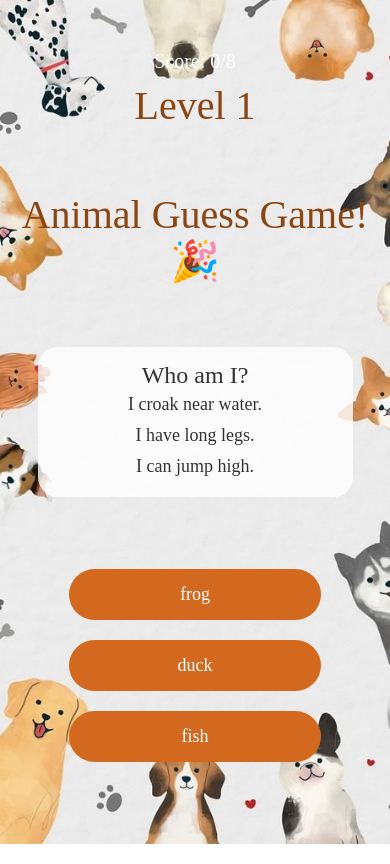
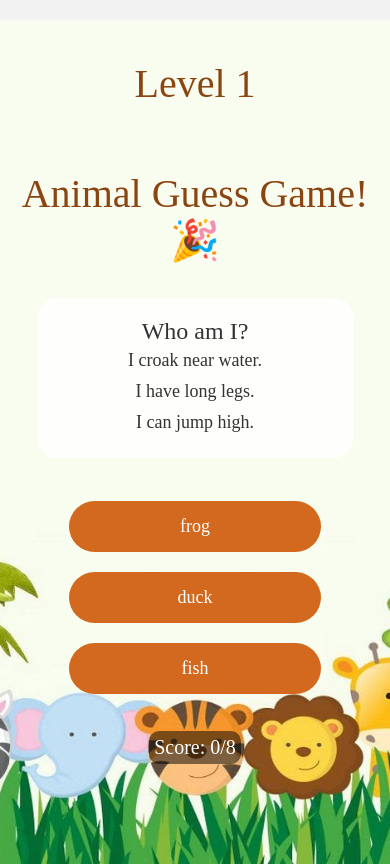
Before and after one commit to ThenukaAnjala/Smart-Learning-Platform-for-Early-Childhood-Education-SLPECE-, a React Native app in the folder frontend/: screen /AnimalQuizScreen in a window 390 px wide. Built offline with nearby package versions, Linux system fonts and the light colour scheme.

Commit message:
animal quiz screen updated

```diff
--- a/frontend/assets/data/questions.json
+++ b/frontend/assets/data/questions.json
@@ -3,12 +3,12 @@
     {
       "answer": "dog",
       "hints": ["I bark to greet you.", "I have a wagging tail.", "I am a common pet."],
-      "options": ["cat", "bird", "dog"]
+      "options": ["cat", "parrot", "dog"]
     },
     {
       "answer": "cat",
       "hints": ["I purr when happy.", "I have whiskers.", "I love to nap."],
-      "options": ["fish", "dog", "cat"]
+      "options": ["cow", "dog", "cat"]
     },
     {
       "answer": "cow",
@@ -53,7 +53,7 @@
     {
       "answer": "fish",
       "hints": ["I swim in tanks.", "I have fins.", "I come in many colors."],
-      "options": ["duck", "bird", "fish"]
+      "options": ["duck", "parrot", "fish"]
     },
     {
       "answer": "bird",
@@ -73,7 +73,7 @@
     {
       "answer": "turkey",
       "hints": ["I gobble at Thanksgiving.", "I have colorful feathers.", "I am a big bird."],
-      "options": ["bird", "chicken", "turkey"]
+      "options": ["parrot", "chicken", "turkey"]
     },
     {
       "answer": "donkey",
--- a/frontend/screens/AnimalQuizScreen.js
+++ b/frontend/screens/AnimalQuizScreen.js
@@ -4,8 +4,8 @@ import * as ScreenOrientation from 'expo-screen-orientation';
 import AsyncStorage from '@react-native-async-storage/async-storage';
 import LottieView from 'lottie-react-native';
 
-// Background image
-const backgroundImage = require('../assets/images/Background/Animal-DiscovererBG.jpg');
+// Background image (replace with your file name, e.g., 'AnimalQuizFullScreenBG.jpg')
+const backgroundImage = require('../assets/images/Background/NewAnimalQuizBG.jpg');
 
 // Load questions from JSON file using require
 const questions = require('../assets/data/questions.json');
@@ -27,13 +27,12 @@ const hamsterAnimation = require('../assets/Animations/Animal-Animation/hamster.
 const horseAnimation = require('../assets/Animations/Animal-Animation/horse.json');
 const pigAnimation = require('../assets/Animations/Animal-Animation/pig.json');
 const rabbitAnimation = require('../assets/Animations/Animal-Animation/rabbit.json');
-const mouseAnimation = require('../assets/Animations/Animal-Animation/rat.json'); // Assuming "rat.json" is for "mouse"
+const mouseAnimation = require('../assets/Animations/Animal-Animation/rat.json');
 const sheepAnimation = require('../assets/Animations/Animal-Animation/sheep.json');
 const squirrelAnimation = require('../assets/Animations/Animal-Animation/squirrel.json');
 const turkeyAnimation = require('../assets/Animations/Animal-Animation/turkey.json');
-// const defaultAnimation = require('../assets/Animations/Animal-Animation/celebration.json'); // Default for Medium, Hard, and "chicken"
+// const defaultAnimation = require('../assets/Animations/Animal-Animation/celebration.json');
 
-// Map animal answers to their respective animations (Easy level only)
 const animalAnimations = {
   bird: birdAnimation,
   cat: catAnimation,
@@ -50,12 +49,12 @@ const animalAnimations = {
   horse: horseAnimation,
   pig: pigAnimation,
   rabbit: rabbitAnimation,
-  mouse: mouseAnimation, // Using "rat.json" for "mouse"
+  mouse: mouseAnimation,
   sheep: sheepAnimation,
   squirrel: squirrelAnimation,
   turkey: turkeyAnimation,
   chicken: chickenAnimation,
-  // default: defaultAnimation, // Fallback for missing animations
+  // default: defaultAnimation,
 };
 
 const AnimalQuizScreen = ({ navigation, route }) => {
@@ -74,8 +73,8 @@ const AnimalQuizScreen = ({ navigation, route }) => {
   const [hasCheckedBadge, setHasCheckedBadge] = useState(false);
   const [retryCount, setRetryCount] = useState({ easy: 0, medium: 0, hard: 0 });
   const QUESTIONS_PER_LEVEL = 8;
+  const MINIMUM_SCORE_TO_PROGRESS = 4;
 
-  // Create a ref to control the LottieView animation
   const animationRef = useRef(null);
 
   useEffect(() => {
@@ -143,7 +142,6 @@ const AnimalQuizScreen = ({ navigation, route }) => {
       setTotalScore(totalScore + 1);
       setFeedbackText('Correct! 🎉');
       setIsCorrectAnswer(true);
-      // Play the animation when the answer is correct
       if (animationRef.current) {
         animationRef.current.play();
       }
@@ -170,7 +168,6 @@ const AnimalQuizScreen = ({ navigation, route }) => {
   const nextQuestion = () => {
     setShowFeedback(false);
     setIsCorrectAnswer(false);
-    // Reset the animation when moving to the next question
     if (animationRef.current) {
       animationRef.current.reset();
     }
@@ -179,6 +176,12 @@ const AnimalQuizScreen = ({ navigation, route }) => {
   };
 
   const nextLevel = () => {
+    if (score[currentLevel] < MINIMUM_SCORE_TO_PROGRESS) {
+      setFeedbackText(`You need at least ${MINIMUM_SCORE_TO_PROGRESS}/8 to unlock the next level. Try again! 😊`);
+      setShowFeedback(true);
+      return;
+    }
+
     setCurrentQuestionIndex(0);
     setShowFeedback(false);
     if (animationRef.current) {
@@ -197,8 +200,6 @@ const AnimalQuizScreen = ({ navigation, route }) => {
 
     if (score[currentLevel] < 4) {
       setExtraHint(true);
-      setFeedbackText('Great effort! Let’s try again to unlock the next level.');
-      setShowFeedback(true);
     } else {
       setExtraHint(false);
     }
@@ -268,9 +269,15 @@ const AnimalQuizScreen = ({ navigation, route }) => {
             You earned the {currentLevel === 'easy' ? 'Explorer' : currentLevel === 'medium' ? 'Adventurer' : 'Master'} badge!
           </Text>
         )}
-        <TouchableOpacity style={styles.nextButton} onPress={nextLevel}>
-          <Text style={styles.nextButtonText}>Next Level</Text>
-        </TouchableOpacity>
+        {score[currentLevel] >= MINIMUM_SCORE_TO_PROGRESS ? (
+          <TouchableOpacity style={styles.nextButton} onPress={nextLevel}>
+            <Text style={styles.nextButtonText}>Next Level</Text>
+          </TouchableOpacity>
+        ) : (
+          <Text style={styles.retryMessage}>
+            You need at least {MINIMUM_SCORE_TO_PROGRESS}/8 to unlock the next level. Try again! 😊
+          </Text>
+        )}
         <TouchableOpacity style={styles.backButton} onPress={() => navigation.navigate('LevelSelection')}>
           <Text style={styles.backButtonText}>Choose Level</Text>
         </TouchableOpacity>
@@ -305,12 +312,11 @@ const AnimalQuizScreen = ({ navigation, route }) => {
   const displayedOptions = shuffleOptions(currentOptions, currentQuestion.answer);
   const displayedHints = extraHint ? [...currentHints, 'Ask for help if needed!'] : currentHints;
 
-  // Select the animation based on the correct answer (if correct)
   const currentAnswer = currentQuestion.answer;
   const selectedAnimation = isCorrectAnswer
     ? currentLevel === 'easy'
-      ? animalAnimations[currentAnswer] || animalAnimations.default // Use specific animation for Easy, or default
-      : animalAnimations.default // Use default for Medium and Hard
+      ? animalAnimations[currentAnswer] || animalAnimations.default
+      : animalAnimations.default
     : null;
 
   return (
@@ -344,7 +350,7 @@ const AnimalQuizScreen = ({ navigation, route }) => {
                 ref={animationRef}
                 source={selectedAnimation}
                 autoPlay
-                loop={true} // Set loop to true to play infinitely
+                loop={true}
                 style={styles.animation}
               />
             )}
@@ -361,12 +367,29 @@ const AnimalQuizScreen = ({ navigation, route }) => {
 };
 
 const styles = StyleSheet.create({
-  container: { flex: 1, alignItems: 'center', justifyContent: 'space-evenly', padding: 20 },
-  backgroundImage: { position: 'absolute', width: '100%', height: '100%', resizeMode: 'cover' },
-  title: { fontSize: 40, color: '#8B4513', fontFamily: 'Schoolbell', textAlign: 'center', marginTop: 10 },
+  container: {
+    flex: 1,
+    alignItems: 'center',
+    justifyContent: 'space-between',
+    padding: 20,
+    backgroundColor: 'transparent', // Ensure container doesn’t interfere with background
+  },
+  backgroundImage: {
+    position: 'absolute',
+    width: '100%',
+    height: '100%',
+    resizeMode: 'cover', // Ensures full screen coverage
+  },
+  title: {
+    fontSize: 40,
+    color: '#8B4513',
+    fontFamily: 'Schoolbell',
+    textAlign: 'center',
+    marginTop: 40, // Increased to avoid overlap with status bar
+  },
   questionContainer: {
-    backgroundColor: 'rgba(255, 255, 255, 0.8)',
-    padding: 15,
+    backgroundColor: 'rgba(255, 255, 255, 0.9)', // Slightly more opaque for readability
+    padding: 20,
     borderRadius: 20,
     marginVertical: 10,
     alignItems: 'center',
@@ -374,7 +397,12 @@ const styles = StyleSheet.create({
   },
   questionText: { fontSize: 24, color: '#333', fontFamily: 'Poppins', textAlign: 'center' },
   hintText: { fontSize: 18, color: '#333', fontFamily: 'Poppins', textAlign: 'center', marginVertical: 5 },
-  optionsContainer: { flexDirection: 'column', alignItems: 'center', width: '90%' },
+  optionsContainer: {
+    flexDirection: 'column',
+    alignItems: 'center',
+    width: '90%',
+    marginBottom: 120, // Increased to ensure options don’t overlap with grass/animals
+  },
   optionButton: {
     backgroundColor: '#D2691E',
     padding: 15,
@@ -425,10 +453,20 @@ const styles = StyleSheet.create({
     alignItems: 'center',
   },
   backButtonText: { color: '#FFF', fontSize: 20, fontFamily: 'Poppins' },
-  scoreText: { position: 'absolute', top: 50, color: '#FFF', fontSize: 20, fontFamily: 'Poppins' },
+  scoreText: {
+    position: 'absolute',
+    bottom: 80, // Adjusted to sit above the grass/animals
+    color: '#FFF',
+    fontSize: 20,
+    fontFamily: 'Poppins',
+    backgroundColor: 'rgba(0, 0, 0, 0.5)', // Added background for readability
+    padding: 5,
+    borderRadius: 10,
+  },
   score: { fontSize: 24, color: '#FFF', fontFamily: 'Poppins', marginVertical: 10 },
   levelScore: { fontSize: 20, color: '#FFF', fontFamily: 'Poppins', marginVertical: 5 },
   badgesText: { fontSize: 20, color: '#FFF', fontFamily: 'Poppins', marginVertical: 10 },
+  retryMessage: { fontSize: 18, color: '#FFF', fontFamily: 'Poppins', textAlign: 'center', marginVertical: 10 },
 });
 
 export default AnimalQuizScreen;
```
Also changed, not shown: frontend/assets/images/Background/NewAnimalQuizBG.jpg (added).
